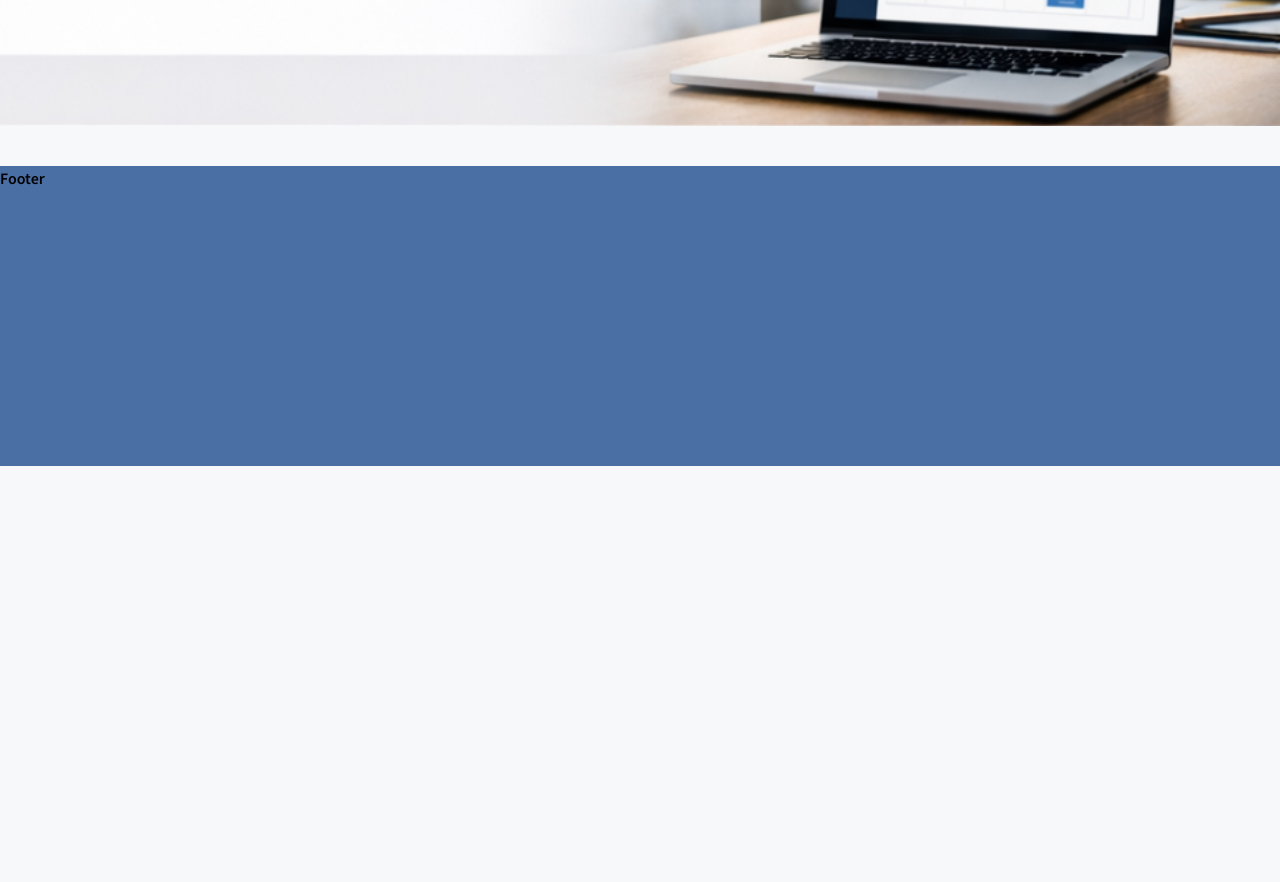
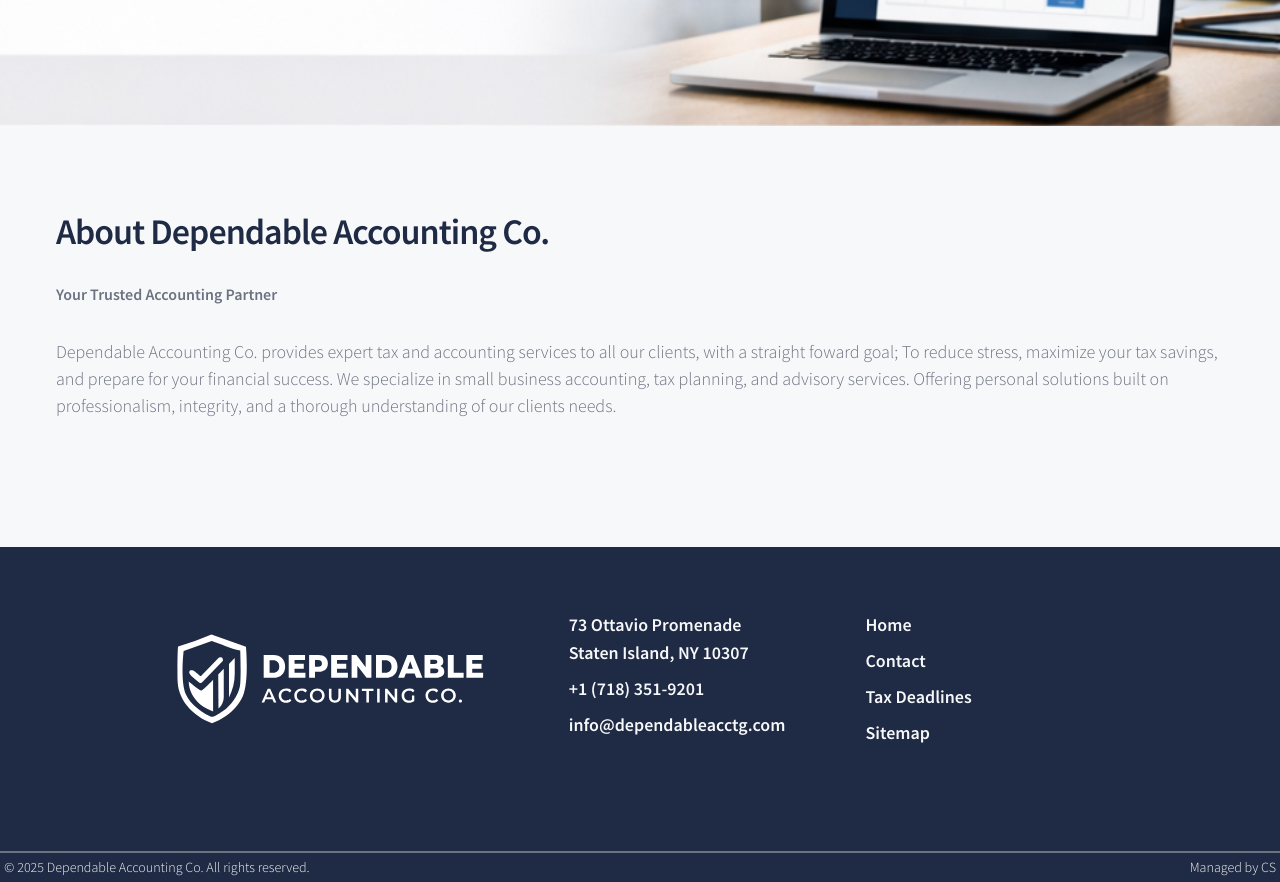
Before and after one commit to SES-Design-Systems/dependableacctg.com, a Next.js app: page / in a window 1280 px wide. Shown: the part 1580-2462 px from the top of the page. Before the commit the page ends 2046 px from the top, so only its background shows below. Built offline with nearby package versions, Linux system fonts and the light colour scheme.

Commit message:
Home page completed

```diff
--- a/app/globals.css
+++ b/app/globals.css
@@ -1,15 +1,15 @@
 @import "tailwindcss";
 
 @theme inline {
-  --color-primary: #1F2A44;
-  --color-primary-trans: #1F2A4431;
-  --color-secondary: #2E2E2E;
-  --color-white: #F7F8FA;               /* Background color */
-  --color-white-trans: #F7F8FA71;
-  --color-grey: #6B7280;                /* Secondary text and dividers */
-  --color-accent: #4A6FA5;              /* Icon, Hover states, highlights */
-  --color-accent2: #B28C49;
-  --color-accent2trans: #B28C4991;
+  --color-primary: #1f2a44;
+  --color-primary-trans: #1f2a4431;
+  --color-secondary: #2e2e2e;
+  --color-white: #f7f8fa; /* Background color */
+  --color-white-trans: #f7f8fa71;
+  --color-grey: #6b7280; /* Secondary text and dividers */
+  --color-accent: #4a6fa5; /* Icon, Hover states, highlights */
+  --color-accent2: #b28c49;
+  --color-accent2trans: #b28c4991;
 
   --font-sourceSemibold: var(--sourceSemibold);
   --font-sourceLight: var(--sourceLight);
@@ -28,6 +28,9 @@
 }
 p {
   @apply font-sourceLight tracking-[0px] leading-normal text-base sm:text-lg 2xl:text-xl;
+}
+a {
+  @apply cursor-pointer hover:text-white-trans;
 }
 
 @layer components {
@@ -49,4 +52,7 @@
   .shadow-up-left {
     @apply shadow-[0_0_15px_rgba(0,0,0,0.1),-4px_-4px_10px_rgba(0,0,0,0.15)];
   }
+  .full-shadow {
+    @apply shadow-[0_0_6px_rgba(0,0,0,0.2)];
+  }
 }
--- a/app/page.tsx
+++ b/app/page.tsx
@@ -1,6 +1,7 @@
 import Hero from "@/components/ui/Hero";
 import Services from "@/components/services/Services";
 import HomeSchedule from "@/components/ui/HomeSchedule";
+import HomeAbout from "@/components/ui/HomeAbout";
 
 export default function Home() {
   return (
@@ -8,6 +9,7 @@
       <Hero />
       <Services />
       <HomeSchedule />
+      <HomeAbout />
     </section>
   );
 }
--- a/components/Footer.tsx
+++ b/components/Footer.tsx
@@ -1,8 +1,55 @@
+import Image from "next/image";
+import Link from "next/link";
+
 export default function Footer() {
   return (
-    <footer className=" h-[300px] bg-accent">
-      <div>
-        Footer
+    <footer className="h-fit bg-primary flex flex-col items-center justify-center">
+      <div className="flex flex-col items-center gap-10 md:gap-15 xl:gap-20 2xl:gap-50 xl:flex-row py-8 xl:py-16">
+        <Image
+          src="/logos/full_logo_white.svg"
+          alt="Dependable Accounting Logo - Tax services SI"
+          width="750"
+          height="250"
+          className="h-auto w-60 md:w-65 lg:w-80 2xl:w-100 "
+        />
+        <div className="flex flex-col gap-10 md:flex-row md:gap-40 xl:gap-20 2xl:gap-50 items-start lg:text-lg">
+          <div className="flex flex-col items-start text-white font-sourceSemibold gap-2">
+            <a
+              href="https://www.google.com/maps?sca_esv=7670df6d756a93b6&rlz=1C1RXQR_enUS1148US1148&sxsrf=AE3TifOAeikxyYwP-djARpfSBpDKeg88iQ:1767661504582&fbs=AIIjpHzkVKqxs4K0fKwoDSUgo5iVgtvPKblCC_ut5KhulcCahOgZIMGsoElCVNNY-swtn2K7EMAIAZvR2BeUNMDJvucbJKpt9rOTJN9XfzkuxnFgpXTGd7_w-RNw28bADy84cgHCRJ_pn9mIvoygxwYJTZXYz1VWhpKtFYKdqtYm_2E8MD2IWnvFe5kh3gAtek9pvBMTe1Ho1Jk_o0ml_pAf0plNotBEmXPNM8PBqu-qXRw5zcvQoeQ&biw=1391&bih=1270&dpr=1&um=1&ie=UTF-8&fb=1&gl=us&sa=X&geocode=KUVdXHH_S8KJMa1Kzstb-kC7&daddr=73+Ottavio+Promenade,+Staten+Island,+NY+10307"
+              target="_blank"
+              className=""
+            >
+              73 Ottavio Promenade Staten Island, NY 10307
+            </a>
+            <a href="tel:+17183519201">+1 (718) 351-9201</a>
+            <a href="mailto:andrew@dependableacctg.com">
+              info@dependableacctg.com
+            </a>
+          </div>
+          <div className="flex flex-col items-start text-white font-sourceSemibold w-full gap-2">
+            <Link href="/">Home</Link>
+            <Link href="/contact">Contact</Link>
+            <Link href="/tax-deadlines">Tax Deadlines</Link>
+            <Link href="/sitemap.xml">Sitemap</Link>
+          </div>
+        </div>
+      </div>
+
+      <div className="flex flex-col items-center justify-between w-full pt-10">
+        <span className="h-[2px] w-full bg-grey"></span>
+        <div className="flex items-center justify-between w-full p-1">
+          <p className="text-[10px]! md:text-[14px]! text-white!">
+            &copy; {new Date().getFullYear()} Dependable Accounting Co. All
+            rights reserved.
+          </p>
+          <a
+            href="https://craigsampson.com"
+            target="_blank"
+            className="font-sourceLight text-[10px]! md:text-[14px]! text-white!"
+          >
+            Managed by CS
+          </a>
+        </div>
       </div>
     </footer>
   );
--- a/components/nav/Header.tsx
+++ b/components/nav/Header.tsx
@@ -5,7 +5,7 @@
 
 export default function Header() {
   return (
-    <header className="sticky top-0 z-[100] h-fit flex items-center justify-between p-6 lg:p-8 xl:px-16 2xl:px-24 bg-primary">
+    <header className="z-[100] h-fit flex items-center justify-between p-6 lg:p-8 xl:px-16 2xl:px-24 bg-primary">
       <div>
         <Link href="/" className="cursor-pointer ">
           <span className="">
--- a/components/services/ServiceCard.tsx
+++ b/components/services/ServiceCard.tsx
@@ -6,7 +6,7 @@
 
 export default function ServiceCard({ icon, title, description }: Services) {
   return (
-    <div className="px-4 pb-4 h-fit md:h-[325px] w-[300px] 2xl:w-[350px] xl:h-[400px] 2xl:h-[450px] border border-grey flex flex-col items-center justify-start gap-4 xl:gap-6 hover:bg-primary group">
+    <div className="full-shadow px-4 pb-4 h-fit md:h-[325px] w-[300px] 2xl:w-[350px] xl:h-[400px] 2xl:h-[450px] border border-grey flex flex-col items-center justify-start gap-4 xl:gap-6 hover:bg-primary group">
       <div className="group-hover:bg-accent group-hover:text-white rounded-full border w-fit border-grey -mt-7 bg-white p-2 md:p-3 xl:p-4">
         {icon}
       </div>
--- /dev/null
+++ b/components/ui/HomeAbout.tsx
@@ -0,0 +1,14 @@
+export default function HomeAbout () {
+    return (
+        <section id="HomeAbout" className="section-container flex flex-col items-start justify-center gap-5 xl:gap-8 md:px-14">
+            <h3>About Dependable Accounting Co.</h3>
+            <h4 className="text-grey!">Your Trusted Accounting Partner</h4>
+            <p className="text-grey! xl:max-w-7xl">Dependable Accounting Co. provides expert tax and accounting services to all our clients, with a straight foward goal;
+                To reduce stress, maximize your tax savings, and prepare for your financial success. We specialize in small business accounting,
+                tax planning, and advisory services. Offering personal solutions built on professionalism, integrity, and a thorough understanding of our
+                clients needs.
+            </p>
+
+        </section>
+    )
+}
--- a/components/ui/HomeSchedule.tsx
+++ b/components/ui/HomeSchedule.tsx
@@ -14,7 +14,7 @@
         height={319}
         className="absolute inset-0 w-full h-full object-cover"
       />
-      <div className="relative z-10 py-10 flex flex-col items-start justify-center gap-4 ">
+      <div className="relative z-10 py-10 flex flex-col items-start justify-center gap-4 md:px-14">
         <h3>Schedule Your Appointment <br className="md:hidden"/> Online</h3>
         <h4 className="text-grey!">Book a time that works for you.</h4>
         <span className="block h-[2px] bg-grey/60 w-[300px] rounded-full" />
--- a/data/nav.ts
+++ b/data/nav.ts
@@ -6,6 +6,5 @@
 export const navItems: NavItem[] = [
   { name: "Home", href: "/" },
   { name: "Contact", href: "contact" },
-  { name: "FAQ", href: "faq" },
   { name: "Tax Deadlines", href: "tax-deadlines" },
 ];
```
Also changed, not shown: public/logos/full_logo_white.png (added).
